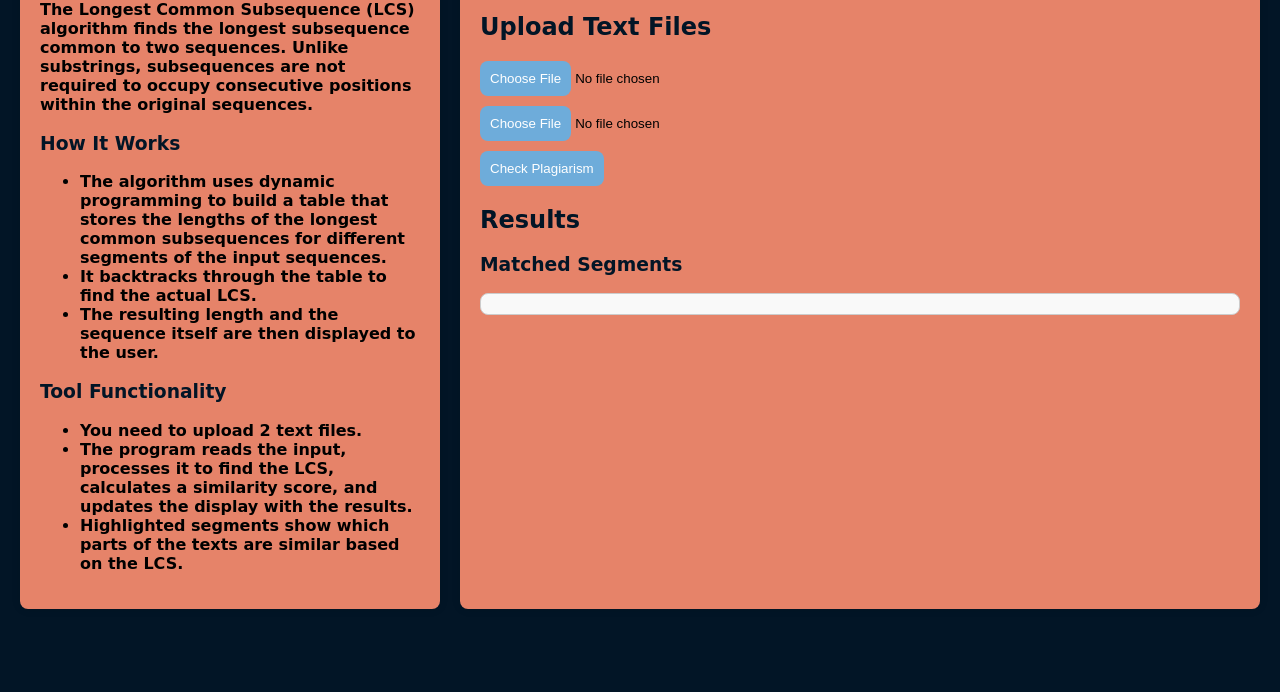
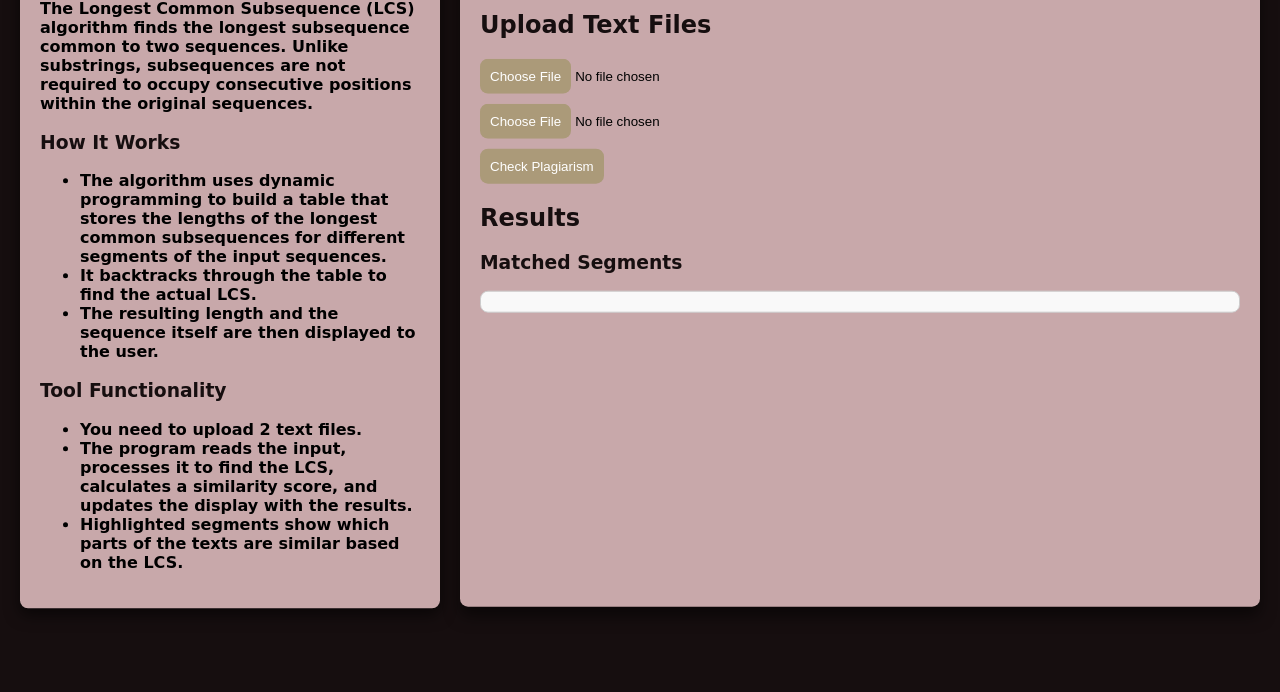
Before and after one commit to nishashetty1/Plagiarism-checker, a website with bundled scripts: page index.html in a window 1280 px wide. Shown: the part 108-800 px from the top of the page. Built offline with nearby package versions, Linux system fonts and the light colour scheme; a web font is replaced by a local one.

Commit message:
Minor Updates

```diff
--- /dev/null
+++ b/package.json
@@ -0,0 +1,5 @@
+{
+  "dependencies": {
+    "animate.css": "^4.1.1"
+  }
+}
--- a/script.js
+++ b/script.js
@@ -1,3 +1,4 @@
+import 'animate.css';
 function longestCommonSubsequence(words1, words2) {
     const m = words1.length, n = words2.length;
     const dp = Array.from({ length: m + 1 }, () => Array(n + 1).fill(0));
--- a/style.css
+++ b/style.css
@@ -1,9 +1,9 @@
 :root {
-    --bg: #021526;
-    --prim: #E68369;
-    --sec: #03346E;
-    --accent: #6EACDA;
-    --txt: #E2E2B6;
+    --bg: #160e0f;
+    --text: #f4eded;
+    --prim: #c8a8aa;
+    --sec: #614b3d;
+    --accent: #ab9a79;
 }
 
 body {
@@ -26,6 +26,7 @@ body {
     border-radius: 8px;
     box-shadow: 0 0 10px rgba(0, 0, 0, 0.1);
     font-weight: 600;
+    animation: float 6s infinite;
 }
 
 .container {
@@ -34,6 +35,7 @@ body {
     background: var(--prim);
     border-radius: 8px;
     box-shadow: 0 0 10px rgba(0, 0, 0, 0.1);
+    animation: float 6s ease-in-out infinite;
 }
 
 .upload-section {
@@ -65,7 +67,8 @@ textarea {
     margin-bottom: 10px;
 }
 
-button, input::file-selector-button  {
+button,
+input::file-selector-button {
     padding: 10px;
     background-color: var(--accent);
     color: #fff;
@@ -74,10 +77,11 @@ button, input::file-selector-button  {
     cursor: pointer;
 }
 
-button:hover, input::file-selector-button:hover {
-    background-color: #1565ac;
+button:hover,
+input::file-selector-button:hover {
+    background-color: var(--sec);
     transition: 0.5s;
-    transform: scale(1.025);
+    transform: scale(0.75);
 }
 
 #results {
@@ -98,6 +102,21 @@ button:hover, input::file-selector-button:hover {
     background-color: #ffeb3b;
     /* Highlight color */
     font-weight: bold;
+}
+
+@keyframes float {
+	0% {
+		box-shadow: 0 5px 15px 0px rgba(0,0,0,0.6);
+		transform: translatey(0px);
+	}
+	50% {
+		box-shadow: 0 25px 15px 0px rgba(0,0,0,0.2);
+		transform: translatey(-10px);
+	}
+	100% {
+		box-shadow: 0 5px 15px 0px rgba(0,0,0,0.6);
+		transform: translatey(0px);
+	}
 }
 
 /* Responsive Styles */
```
Also changed, not shown: 1 other file.
